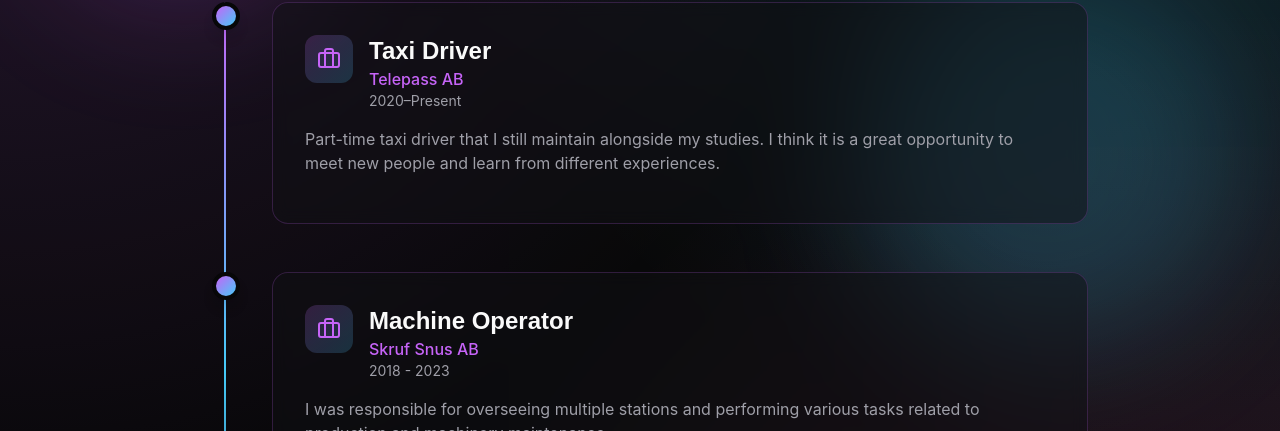
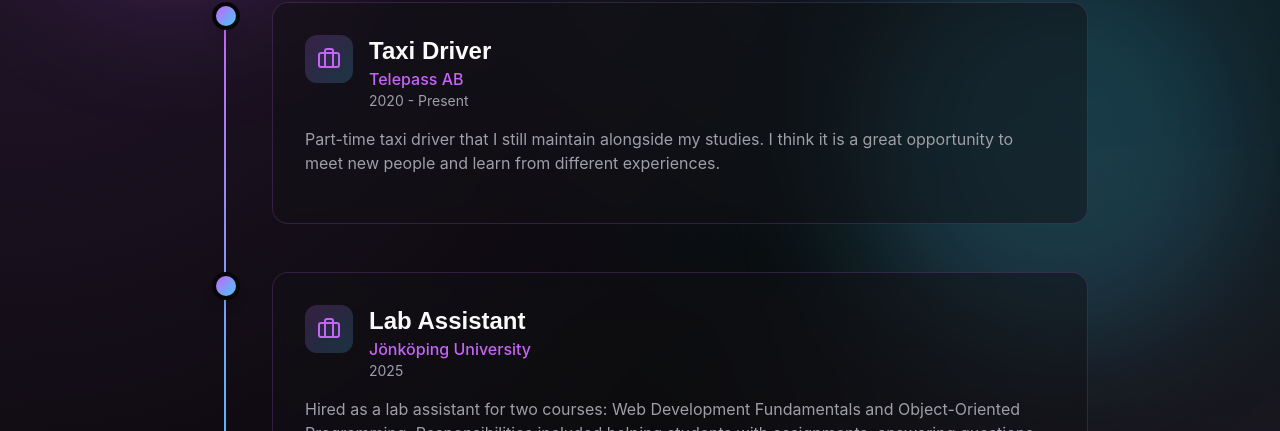
Before and after one commit to Ahmad-Alhindy/portfolio, a React (Vite) app: page /work in a window 1280 px wide. Shown: the part 362-793 px from the top of the page. Built offline with nearby package versions, Linux system fonts and the light colour scheme; the HTML template or start-up script is replaced by a standard one.

Commit message:
changing the image imports

```diff
--- a/package.json
+++ b/package.json
@@ -44,6 +44,7 @@
     "clsx": "^2.1.1",
     "cmdk": "^1.1.1",
     "date-fns": "^3.6.0",
+    "emailjs-com": "^3.2.0",
     "embla-carousel-react": "^8.6.0",
     "input-otp": "^1.4.2",
     "lucide-react": "^0.462.0",
--- a/src/components/ProjectsGallery.tsx
+++ b/src/components/ProjectsGallery.tsx
@@ -2,9 +2,7 @@ import { useScrollAnimation } from "@/hooks/useScrollAnimation";
 import { ExternalLink, Github } from "lucide-react";
 import { Button } from "@/components/ui/button";
 import { Link } from "react-router-dom";
-import img from "../../public/chess.png";
-import img1 from "../../public/planningApp.png";
-import img2 from "../../public/LLM.png";
+
 
 
 const projects = [
@@ -13,7 +11,7 @@ const projects = [
     title: "Chess Game",
     description:
       "A basic chess game for two local players with standard piece movement. Advanced rules like castling and promotion are excluded to keep it simple and focused on core gameplay.",
-    image: img,
+    image: "/chess.png",
     tags: [
       "Java",
       "Object Oriented Programming",
@@ -27,7 +25,7 @@ const projects = [
     title: "Planning App",
     description:
       "A smart planning app that helps you organize your schedule with ease. Save reusable templates for tasks or appointments and select them multiple times as needed. View your plans in both weekly and monthly formats, and switch between light and dark mode.",
-    image: img1,
+    image: "/planningApp.png",
     tags: ["Kotlin", "Jetpack Compose", "Room DB"],
     githubUrl: "https://github.com/Ahmad-Alhindy/planning-App",
   },
@@ -35,7 +33,7 @@ const projects = [
     id: "3",
     title: "Advanced artificial intelligence",
     description: "A web-based AI tool designed to support circular construction by assessing whether lighting products should be reused or discarded. It uses RAG to search and extract relevant online content, and then generates informed answers. Built with a Python backend and a responsive frontend using HTML, CSS, and JavaScript.",
-    image: img2,
+    image: "/LLM.png",
     tags: ["javascript", "HTML", "CSS", "Python", "RAG"],
     githubUrl: "https://github.com/End-of-life-LLM/End-Of-Life-LLM",
   },
--- a/src/components/WorkExperience.tsx
+++ b/src/components/WorkExperience.tsx
@@ -5,9 +5,16 @@ const experiences = [
   {
     title: "Taxi Driver",
     company: "Telepass AB",
-  period: "2020–Present",
+    period: "2020 - Present",
     description:
       "Part-time taxi driver that I still maintain alongside my studies. I think it is a great opportunity to meet new people and learn from different experiences.",
+  },
+  {
+    title: "Lab Assistant",
+    company: "Jönköping University",
+    period: "2025",
+    description:
+      "Hired as a lab assistant for two courses: Web Development Fundamentals and Object-Oriented Programming. Responsibilities included helping students with assignments, answering questions, and providing support during lab sessions.",
   },
   {
     title: "Machine Operator",
@@ -33,7 +40,9 @@ const WorkExperience = () => {
       <div className="max-w-7xl mx-auto">
         <div
           ref={ref}
-          className={`text-center mb-16 ${isVisible ? "animate-fade-in-up" : "opacity-0"}`}
+          className={`text-center mb-16 ${
+            isVisible ? "animate-fade-in-up" : "opacity-0"
+          }`}
         >
           <h2 className="text-4xl md:text-5xl font-display font-bold gradient-text mb-4">
             Work Experience
@@ -49,7 +58,8 @@ const WorkExperience = () => {
 
           <div className="space-y-12">
             {experiences.map((exp, index) => {
-              const { ref: itemRef, isVisible: itemVisible } = useScrollAnimation();
+              const { ref: itemRef, isVisible: itemVisible } =
+                useScrollAnimation();
               return (
                 <div
                   key={index}
@@ -71,16 +81,20 @@ const WorkExperience = () => {
                         <h3 className="text-2xl font-display font-bold text-foreground">
                           {exp.title}
                         </h3>
-                        <p className="text-primary font-medium">{exp.company}</p>
-                        <p className="text-sm text-muted-foreground">{exp.period}</p>
+                        <p className="text-primary font-medium">
+                          {exp.company}
+                        </p>
+                        <p className="text-sm text-muted-foreground">
+                          {exp.period}
+                        </p>
                       </div>
                     </div>
 
-                    <p className="text-muted-foreground mb-4">{exp.description}</p>
+                    <p className="text-muted-foreground mb-4">
+                      {exp.description}
+                    </p>
 
-                    <div className="space-y-2">
-
-                    </div>
+                    <div className="space-y-2"></div>
                   </div>
                 </div>
               );
--- a/src/pages/About.tsx
+++ b/src/pages/About.tsx
@@ -4,7 +4,6 @@ import { Button } from "@/components/ui/button";
 import { Code, Blocks, Zap, Database, Download } from "lucide-react";
 import StudySection from "@/components/StudySection";
 import SkillsVisualization from "@/components/SkillsVisualization";
-import img from "../../public/personal_image2.jpeg";
 
 const About = () => {
   const skills = [
@@ -86,7 +85,7 @@ const About = () => {
               <div className="aspect-square rounded-3xl bg-gradient-to-br from-primary/20 to-accent/20 border border-primary/30 flex items-center justify-center hover-glow overflow-hidden group">
                  <div className="text-center space-y-4 p-8">
                     <img
-                      src={img}
+                      src="/personal_image2.jpeg"
                       alt="Ahmad Alhindy"
                       className="w-42 h-42 mx-auto rounded-full bg-gradient-to-br from-primary to-accent opacity-60 animate-glow-pulse group-hover:scale-110 transition-transform duration-500"
                     />
--- a/src/pages/Index.tsx
+++ b/src/pages/Index.tsx
@@ -2,7 +2,6 @@ import Navigation from "@/components/Navigation";
 import { Button } from "@/components/ui/button";
 import { ArrowRight, Github, Linkedin, Mail } from "lucide-react";
 import { Link } from "react-router-dom";
-import img from "../../public/personal_image1.jpeg";
 const Index = () => {
   return (
     <div className="min-h-screen bg-background gradient-mesh">
@@ -97,7 +96,7 @@ const Index = () => {
                 <div className="aspect-square flex items-center justify-center">
                   <div className="text-center space-y-4 p-8">
                     <img
-                      src={img}
+                      src="/personal_image1.jpeg"
                       alt="Ahmad Alhindy"
                       className="w-42 h-42 mx-auto rounded-full bg-gradient-to-br from-primary to-accent opacity-60 animate-glow-pulse group-hover:scale-110 transition-transform duration-500"
                     />
--- a/src/pages/ProjectDetail.tsx
+++ b/src/pages/ProjectDetail.tsx
@@ -2,9 +2,6 @@ import Navigation from "@/components/Navigation";
 import { Button } from "@/components/ui/button";
 import { ArrowLeft, Play, Github } from "lucide-react";
 import { useNavigate, useParams } from "react-router-dom";
-import project1 from "../../public/project1.mp4";
-import project2 from "../../public/project2.mp4";
-import project3 from "../../public/project3.mp4";
 
 const projectsData = [
   {
@@ -28,7 +25,7 @@ const projectsData = [
       "Game Development",
       "Project Planning",
     ],
-    videoUrl: project1,
+    videoUrl: "/project1.mp4",
     githubUrl: "https://github.com/Ahmad-Alhindy/Chess",
     features: [
       "Move validation",
@@ -54,7 +51,7 @@ const projectsData = [
     Whether you're planning work tasks, personal goals, or recurring activities, this app provides a structured yet flexible environment for keeping track
     of what matters most.`,
     tags: ["Kotlin", "Jetpack Compose", "Room DB"],
-    videoUrl: project2,
+    videoUrl: "/project2.mp4",
     githubUrl: "https://github.com/Ahmad-Alhindy/planning-App",
     features: [
       "Easy and intuitive design",
@@ -96,7 +93,7 @@ const projectsData = [
 
       For more details you can check read me file in github if you click on the source code.`,
     tags: ["javascript", "HTML", "CSS", "Python", "RAG"],
-    videoUrl: project3,
+    videoUrl: "/project3.mp4",
     githubUrl: "https://github.com/End-of-life-LLM/End-Of-Life-LLM",
     features: [
       "RAG-powered real-time search",
```
Also changed, not shown: 1 other file (tests, documents, lock files or other folders). Lines whose indentation alone changed are shown as unchanged.
